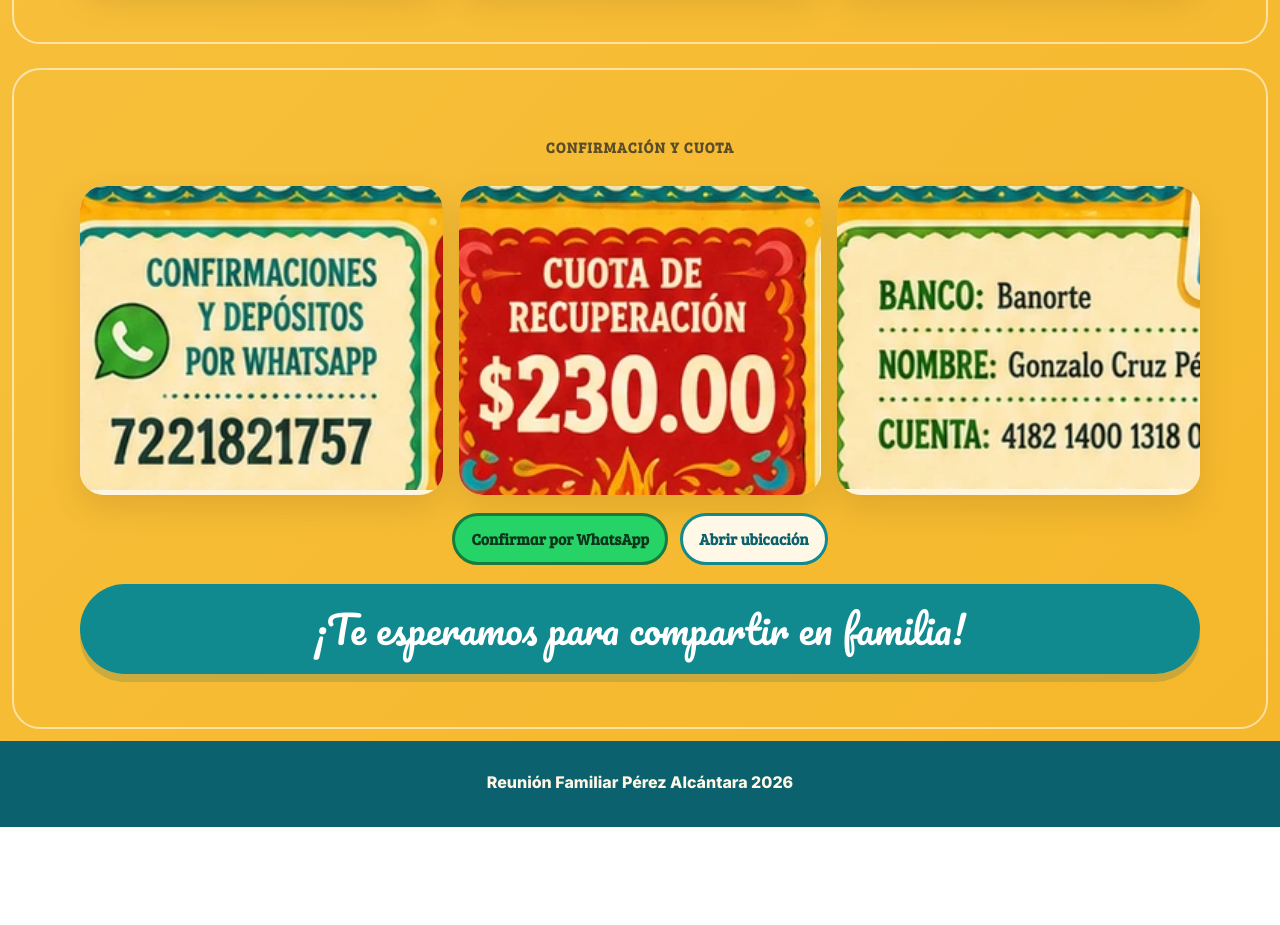
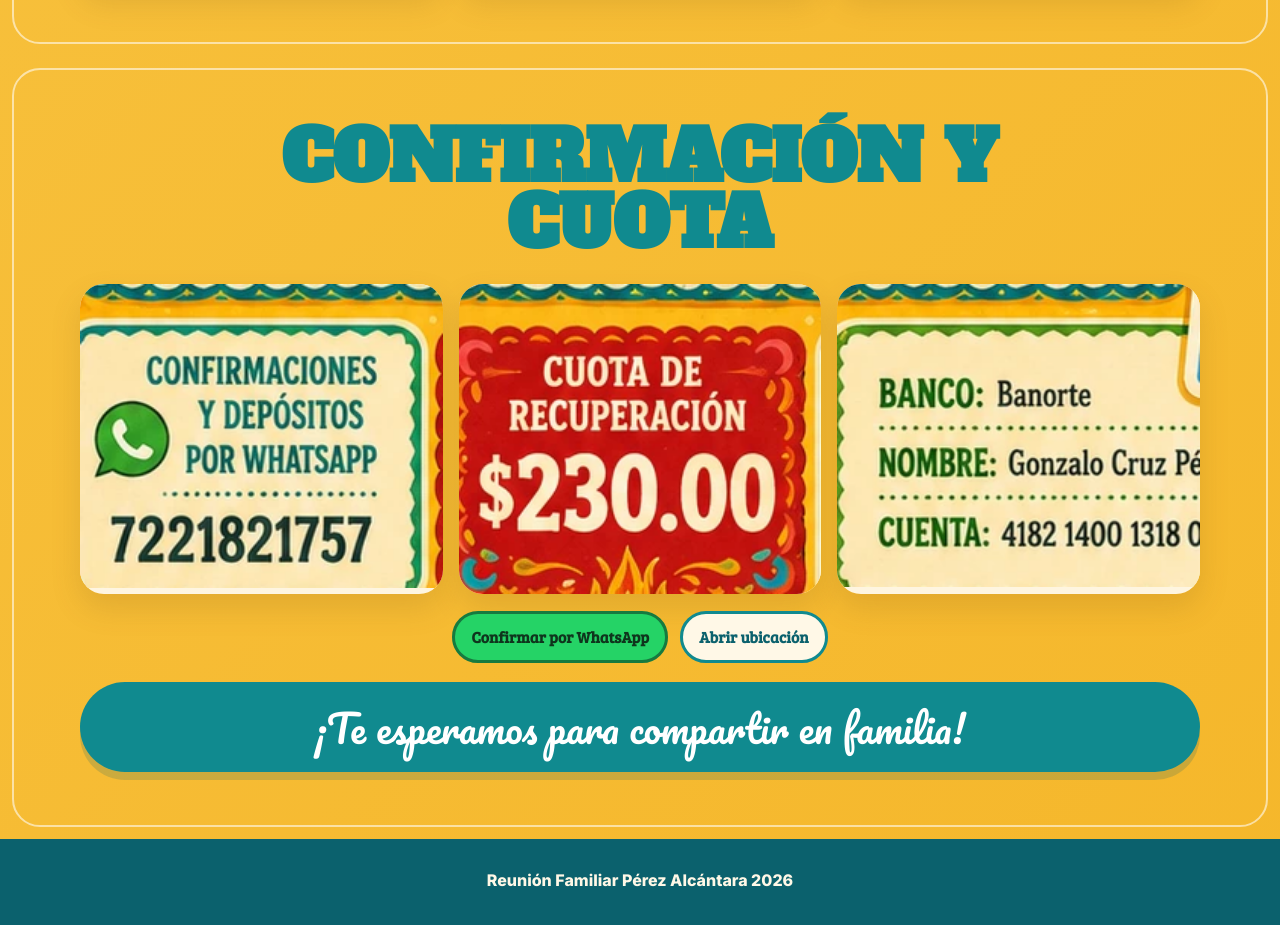
Before and after one commit to ariadnacerisier-ai/Fiesta-familia-Perez, a website built with Vite: page index.html in a window 1280 px wide. Shown: the part 2400-3325 px from the top of the page. Before the commit the page ends 3227 px from the top, so only its background shows below. Built offline with nearby package versions, Linux system fonts and the light colour scheme.

Commit message:
Update index.html

```diff
--- a/index.html
+++ b/index.html
@@ -118,7 +118,7 @@
     <section class="section" id="confirmar">
       <div class="container">
         <header class="section-header reveal">
-          <p class="eyebrow">Confirmación y cuota</p>
+          <h2>Confirmación y cuota<h2>
         </header>
 
         <div class="confirm-grid stagger">
```
